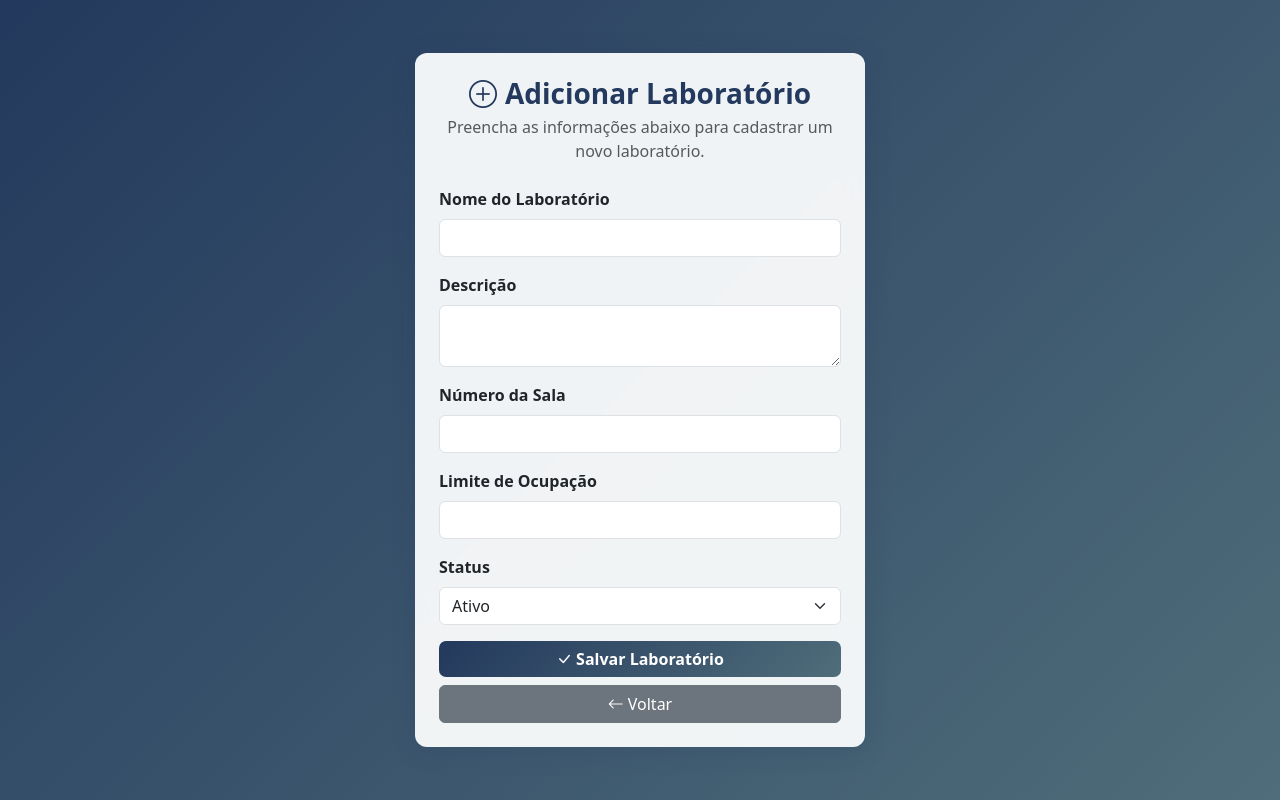
After one commit to MiguelDVigano/TCC-Etec_DS, a PHP site: page /view/professor/adicionar_lab.php in a window 1280 px wide. The commit adds this page. Run offline with PHP 8.4, Linux system fonts and the light colour scheme.

Commit message:
criando tela de adicionar laboratorios e modificando tela de laboratorio para adiconar icone para redirecionar para tela de adição de laboratorio

```diff
--- /dev/null
+++ b/view/professor/adicionar_lab.php
@@ -0,0 +1,78 @@
+<!DOCTYPE html>
+<html lang="pt-br">
+<head>
+    <meta charset="UTF-8">
+    <title>Adicionar Laboratório</title>
+    <link rel="stylesheet" href="https://cdn.jsdelivr.net/npm/bootstrap@5.3.3/dist/css/bootstrap.min.css">
+    <link rel="stylesheet" href="https://cdn.jsdelivr.net/npm/bootstrap-icons@1.11.3/font/bootstrap-icons.css">
+    <style>
+        body {
+            background: linear-gradient(135deg, #23395d 0%, #4f6d7a 100%) !important;
+            min-height: 100vh;
+        }
+        .card {
+            background: rgba(247, 249, 250, 0.97) !important;
+            border-radius: 12px !important;
+            box-shadow: 0 4px 24px rgba(35, 57, 93, 0.2) !important;
+            border: none !important;
+            backdrop-filter: blur(10px);
+        }
+        .btn-primary {
+            background: linear-gradient(135deg, #23395d 0%, #4f6d7a 100%) !important;
+            border: none !important;
+            border-radius: 7px !important;
+            font-weight: 600;
+        }
+        .btn-primary:hover {
+            background: linear-gradient(135deg, #1c2d47 0%, #425965 100%) !important;
+        }
+    </style>
+</head>
+<body>
+    <div class="container d-flex justify-content-center align-items-center min-vh-100">
+        <div class="card p-4 shadow" style="min-width:350px; max-width:450px; width:100%;">
+            <div class="mb-4 text-center">
+                <h3 class="fw-bold mb-1" style="color:#23395d;">
+                    <i class="bi bi-plus-circle me-2"></i>Adicionar Laboratório
+                </h3>
+                <p class="text-muted mb-0">Preencha as informações abaixo para cadastrar um novo laboratório.</p>
+            </div>
+            <form action="../../src/salvar_laboratorio.php" method="POST">
+                <div class="mb-3">
+                    <label for="nome" class="form-label fw-semibold">Nome do Laboratório</label>
+                    <input type="text" class="form-control" id="nome" name="nome" required>
+                </div>
+                <div class="mb-3">
+                    <label for="descricao" class="form-label fw-semibold">Descrição</label>
+                    <textarea class="form-control" id="descricao" name="descricao" rows="2" required></textarea>
+                </div>
+                <div class="mb-3">
+                    <label for="numero_sala" class="form-label fw-semibold">Número da Sala</label>
+                    <input type="text" class="form-control" id="numero_sala" name="numero_sala" required>
+                </div>
+                <div class="mb-3">
+                    <label for="capacidade" class="form-label fw-semibold">Limite de Ocupação</label>
+                    <input type="number" class="form-control" id="capacidade" name="capacidade" min="1" required>
+                </div>
+                <div class="mb-3">
+                    <label for="status_sala" class="form-label fw-semibold">Status</label>
+                    <select class="form-select" id="status_sala" name="status_sala" required>
+                        <option value="Ativa">Ativo</option>
+                        <option value="Ocupado">Ocupado</option>
+                        <option value="Inativo">Inativo</option>
+                    </select>
+                </div>
+                <div class="d-grid gap-2">
+                    <button type="submit" class="btn btn-primary">
+                        <i class="bi bi-check-lg me-1"></i>Salvar Laboratório
+                    </button>
+                    <a href="laboratorios.php" class="btn btn-secondary">
+                        <i class="bi bi-arrow-left me-1"></i>Voltar
+                    </a>
+                </div>
+            </form>
+        </div>
+    </div>
+    <script src="https://cdn.jsdelivr.net/npm/bootstrap@5.3.3/dist/js/bootstrap.bundle.min.js"></script>
+</body>
+</html>
--- a/view/professor/laboratorios.php
+++ b/view/professor/laboratorios.php
@@ -329,3 +329,9 @@ $professores = $conn->query("SELECT id_usuario AS id_professor, nome FROM usuari
 </body>
 
 </html>
+<!-- Botão "+" fixo no canto inferior esquerdo -->
+<a href="adicionar_lab.php"
+   style="position: fixed; left: 32px; bottom: 32px; z-index: 9999; background: #f7c948; color: #fff; border-radius: 50%; width: 60px; height: 60px; display: flex; align-items: flex-start; justify-content: center; font-size: 2.5rem; box-shadow: 0 4px 24px rgba(35,57,93,0.2); text-decoration: none; border: 1px solid #23395d;"
+   title="Adicionar Laboratório">
+    <span style="display: flex; align-items: flex-start; justify-content: center; width: 100%; height: 100%; font-size: 2.2rem; line-height: 1; margin-top: 7px;">+</span>
+</a>
```
